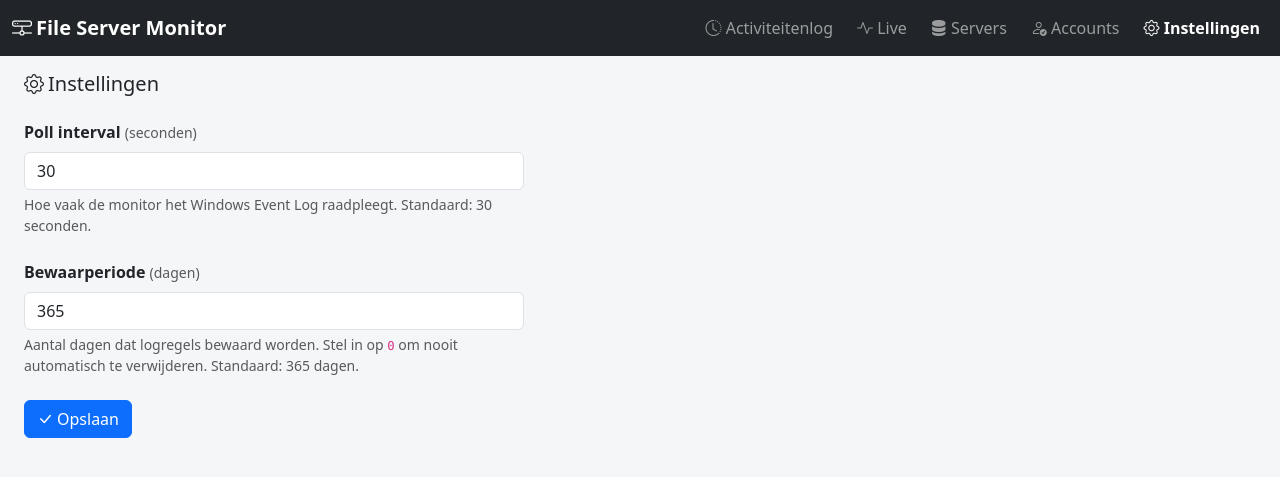
After one commit to voogdwessel-Voogd/fileserver-monitor, a Flask app: page /settings in a window 1280 px wide. The commit adds this page. Shown: the top 477 px of the page. Run offline with Flask 3, Linux system fonts and the light colour scheme.

Commit message:
Add settings page to configure poll interval and retention period via UI
- db.py: new AppSetting model (key/value) and get_setting() helper
- monitor.py: read POLL_INTERVAL and RETENTION_DAYS from DB each cycle
  so changes take effect without restart
- app.py: /settings and /settings/update routes with input validation
- templates/settings.html: form with description for each setting
- templates/base.html: Instellingen nav link

Co-Authored-By: Claude Sonnet 4.6 <noreply@anthropic.com>

```diff
--- a/app.py
+++ b/app.py
@@ -2,7 +2,7 @@ from flask import Flask, render_template, request, redirect, url_for, flash, jso
 from datetime import datetime, timedelta
 
 from config import Config
-from db import db, FileAccess, ServerConfig, AccountFilter
+from db import db, FileAccess, ServerConfig, AccountFilter, AppSetting, get_setting
 from monitor import EventLogMonitor
 
 app = Flask(__name__)
@@ -102,6 +102,42 @@ def delete_server(server_id):
     return redirect(url_for('servers'))
 
 
+@app.route('/settings')
+def settings_page():
+    current = {
+        'POLL_INTERVAL': get_setting('POLL_INTERVAL', Config.POLL_INTERVAL),
+        'RETENTION_DAYS': get_setting('RETENTION_DAYS', Config.RETENTION_DAYS),
+    }
+    return render_template('settings.html', settings=current)
+
+
+@app.route('/settings/update', methods=['POST'])
+def update_settings():
+    errors = []
+    for key, label, min_val in [
+        ('POLL_INTERVAL', 'Poll interval', 5),
+        ('RETENTION_DAYS', 'Bewaarperiode', 0),
+    ]:
+        raw = request.form.get(key, '').strip()
+        if not raw:
+            continue
+        if not raw.isdigit() or int(raw) < min_val:
+            errors.append(f'{label} moet een geheel getal zijn van minimaal {min_val}.')
+            continue
+        s = db.session.get(AppSetting, key)
+        if s:
+            s.value = raw
+        else:
+            db.session.add(AppSetting(key=key, value=raw))
+    if errors:
+        for e in errors:
+            flash(e, 'error')
+    else:
+        db.session.commit()
+        flash('Instellingen opgeslagen', 'success')
+    return redirect(url_for('settings_page'))
+
+
 @app.route('/accounts')
 def accounts():
     all_filters = AccountFilter.query.all()
--- a/db.py
+++ b/db.py
@@ -14,6 +14,18 @@ class FileAccess(db.Model):
     file_path = db.Column(db.String(1024))
     process_name = db.Column(db.String(512))
     action = db.Column(db.String(50))  # 'read', 'write', 'delete', 'other'
+
+
+class AppSetting(db.Model):
+    __tablename__ = 'app_setting'
+
+    key = db.Column(db.String(100), primary_key=True)
+    value = db.Column(db.String(255), nullable=False)
+
+
+def get_setting(key, default=None):
+    s = db.session.get(AppSetting, key)
+    return s.value if s else default
 
 
 class AccountFilter(db.Model):
--- a/monitor.py
+++ b/monitor.py
@@ -156,23 +156,21 @@ class EventLogMonitor:
                 logger.info(f'Stored {len(new_entries)} event(s)')
 
     def _cleanup(self):
-        from db import FileAccess
+        from db import FileAccess, get_setting
         from config import Config
 
-        days = Config.RETENTION_DAYS
-        if not days:
-            return
-        cutoff = datetime.utcnow() - timedelta(days=days)
         with self.app.app_context():
+            days = int(get_setting('RETENTION_DAYS', Config.RETENTION_DAYS))
+            if not days:
+                return
+            cutoff = datetime.utcnow() - timedelta(days=days)
             deleted = FileAccess.query.filter(FileAccess.timestamp < cutoff).delete()
             self.db.session.commit()
-        if deleted:
-            logger.info(f'Retention cleanup: {deleted} record(s) ouder dan {days} dagen verwijderd')
+            if deleted:
+                logger.info(f'Retention cleanup: {deleted} record(s) ouder dan {days} dagen verwijderd')
 
     def _loop(self):
         from config import Config
-
-        interval = Config.POLL_INTERVAL
 
         while self._running:
             try:
@@ -186,6 +184,10 @@ class EventLogMonitor:
                 except Exception as e:
                     logger.error(f'Cleanup error: {e}')
                 self._last_cleanup = datetime.utcnow()
+
+            with self.app.app_context():
+                from db import get_setting
+                interval = int(get_setting('POLL_INTERVAL', Config.POLL_INTERVAL))
 
             for _ in range(interval):
                 if not self._running:
--- a/templates/base.html
+++ b/templates/base.html
@@ -27,6 +27,9 @@
                 <a class="nav-link {% if request.endpoint == 'accounts' %}active{% endif %}" href="{{ url_for('accounts') }}">
                     <i class="bi bi-person-check"></i> Accounts
                 </a>
+                <a class="nav-link {% if request.endpoint == 'settings_page' %}active{% endif %}" href="{{ url_for('settings_page') }}">
+                    <i class="bi bi-gear"></i> Instellingen
+                </a>
             </div>
         </div>
     </nav>
--- /dev/null
+++ b/templates/settings.html
@@ -0,0 +1,33 @@
+{% extends 'base.html' %}
+{% block content %}
+
+<h5 class="mb-4"><i class="bi bi-gear me-1"></i>Instellingen</h5>
+
+<form method="post" action="{{ url_for('update_settings') }}" style="max-width: 500px;">
+    <div class="mb-4">
+        <label class="form-label fw-semibold">Poll interval
+            <span class="text-muted fw-normal small">(seconden)</span>
+        </label>
+        <input type="number" name="POLL_INTERVAL" class="form-control"
+               value="{{ settings.POLL_INTERVAL }}" min="5" step="5" required>
+        <div class="form-text">Hoe vaak de monitor het Windows Event Log raadpleegt. Standaard: 30 seconden.</div>
+    </div>
+
+    <div class="mb-4">
+        <label class="form-label fw-semibold">Bewaarperiode
+            <span class="text-muted fw-normal small">(dagen)</span>
+        </label>
+        <input type="number" name="RETENTION_DAYS" class="form-control"
+               value="{{ settings.RETENTION_DAYS }}" min="0" required>
+        <div class="form-text">
+            Aantal dagen dat logregels bewaard worden. Stel in op <code>0</code> om nooit automatisch te verwijderen.
+            Standaard: 365 dagen.
+        </div>
+    </div>
+
+    <button type="submit" class="btn btn-primary">
+        <i class="bi bi-check-lg me-1"></i>Opslaan
+    </button>
+</form>
+
+{% endblock %}
```
